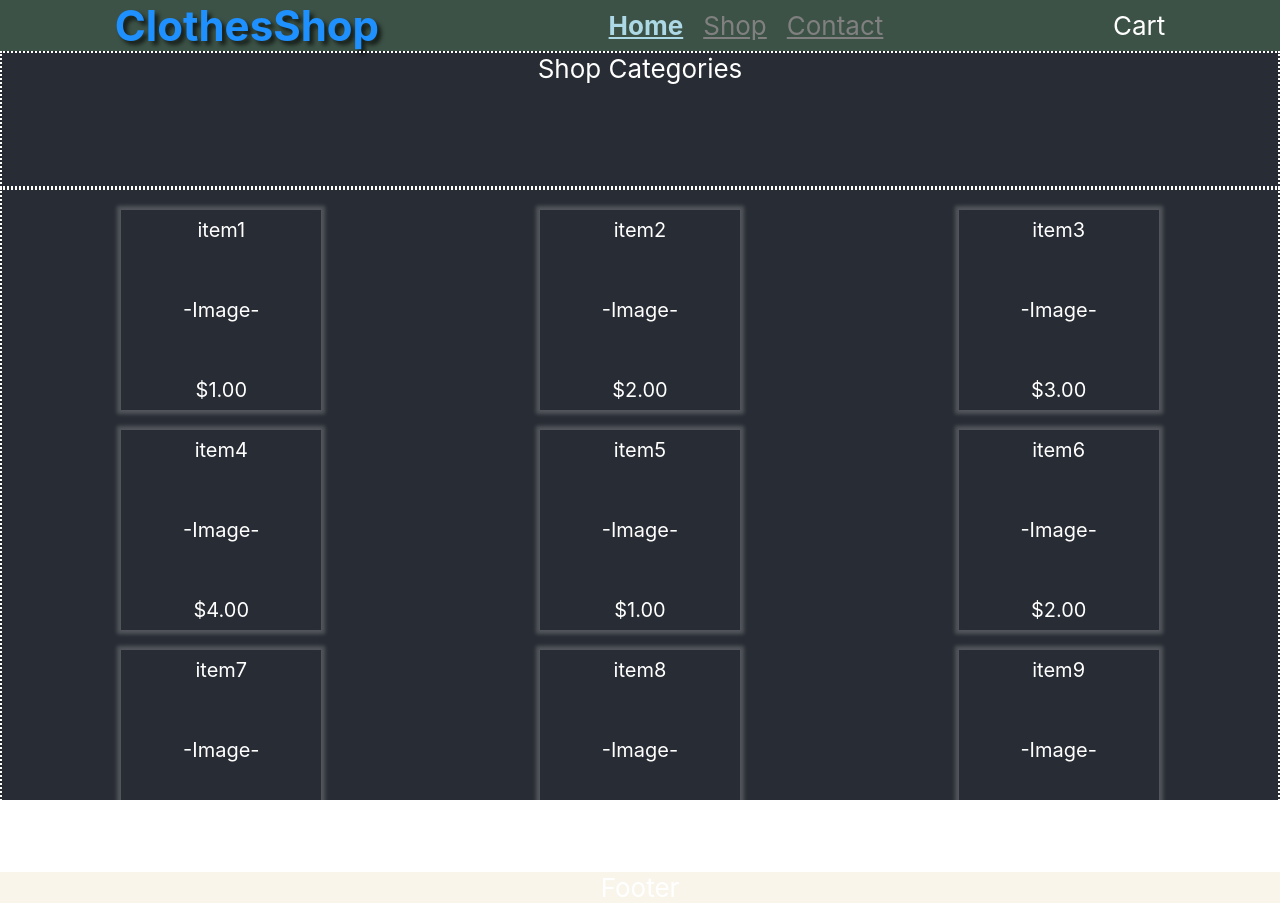
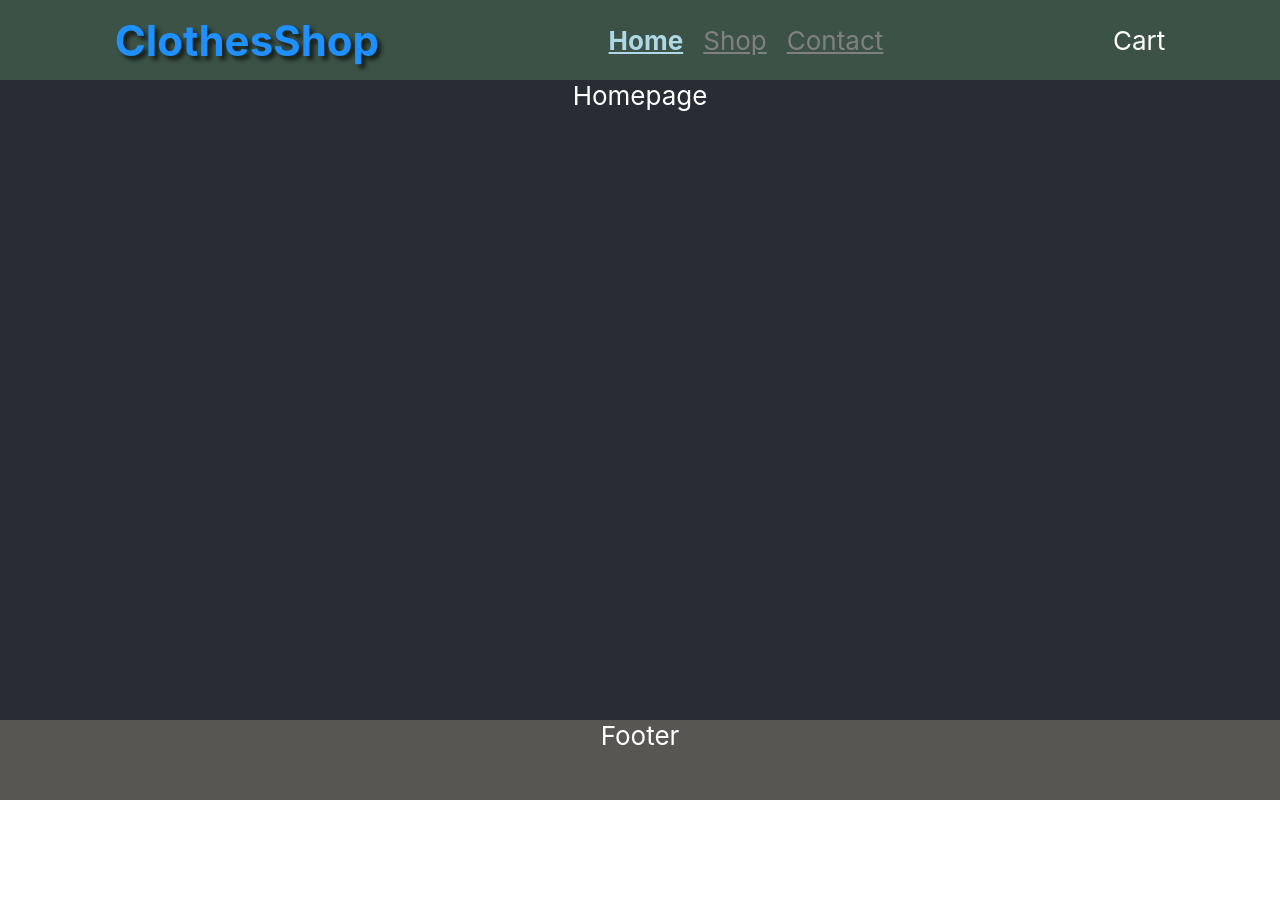
Before and after one commit to Raikho/shopping-cart, a React (Create React App) app: page / in a window 1280 px wide. After the commit the page ends 800 px from the top, so only its background shows below. Built offline with nearby package versions, Linux system fonts and the light colour scheme.

Commit message:
use params for item category and filter items

```diff
--- a/src/App.js
+++ b/src/App.js
@@ -14,10 +14,14 @@ function App() {
       <header className="App-header">
         <BrowserRouter>
           <Routes>
-            <Route path='/' element={<MainLayout />} >
-              <Route path='/' element={<ShopLayout />} >
-                <Route path='/' element={<ItemList />} />
+            <Route element={<MainLayout />} >
+              <Route path='/' element={<Homepage />} />
+              <Route path='shop' element={<ShopLayout />} >
+                {/* <Route path='/shop/new' element={<div>./shop index reached</div>} /> */}
+                <Route path=':cat' element={<ItemList />} />
+                <Route path='*' element={<div>DEFAULT PATH after shop</div>} />
               </Route>
+              <Route path='contact' element={<Contact />} />
             </Route>
           </Routes>
 {/* <div className='header'>
--- a/src/Header.js
+++ b/src/Header.js
@@ -6,7 +6,7 @@ const Header = props => {
             <div className="store-title">ClothesShop</div>
             <div className="nav-container">
                 <NavLink to='/' >Home</NavLink>
-                <NavLink to='shop' >Shop</NavLink>
+                <NavLink to='shop/all' >Shop</NavLink>
                 <NavLink to='contact' >Contact</NavLink>
             </div>
             <div className="cart-button">Cart</div>
--- a/src/ShopLayout.js
+++ b/src/ShopLayout.js
@@ -1,25 +1,39 @@
 import uniqid from 'uniqid';
 import { useState } from 'react';
-import { Outlet } from 'react-router-dom';
+import { Outlet, useParams, NavLink } from 'react-router-dom';
 
 const ShopLayout = props => {
 
+    const cat = useParams().cat;
+
+
     const [items, setItems] = useState([
-        {name: 'item1', price: 1, id: uniqid()},
-        {name: 'item2', price: 2, id: uniqid()},
-        {name: 'item3', price: 3, id: uniqid()},
-        {name: 'item4', price: 4, id: uniqid()},
-        {name: 'item5', price: 1, id: uniqid()},
-        {name: 'item6', price: 2, id: uniqid()},
-        {name: 'item7', price: 3, id: uniqid()},
-        {name: 'item8', price: 4, id: uniqid()},
-        {name: 'item9', price: 5, id: uniqid()},
+        {name: 'shirt1', cat: 'shirts', price: 1, id: uniqid()},
+        {name: 'shirt2', cat: 'shirts', price: 2, id: uniqid()},
+        {name: 'shirt3', cat: 'shirts', price: 3, id: uniqid()},
+        {name: 'pants1', cat: 'pants', price: 4, id: uniqid()},
+        {name: 'pants2', cat: 'pants', price: 1, id: uniqid()},
+        {name: 'pants3', cat: 'pants', price: 2, id: uniqid()},
+        {name: 'shoes1', cat: 'shoes', price: 3, id: uniqid()},
+        {name: 'shoes2', cat: 'shoes', price: 4, id: uniqid()},
+        {name: 'shoes3', cat: 'shoes', price: 5, id: uniqid()},
     ]);
+
+    const getItemsByCat = () => {
+        if (cat === 'all') return items;
+        return items.filter(item => item.cat === cat);
+    }
 
     return (
         <div className="shop-layout">
-            <div className="categories">Shop Categories</div>
-            <Outlet context={[items]} />
+            {cat}
+            <div className="categories">
+                <div className="cat-title">Shop Categories</div>
+                <NavLink to='/shop/shirts'>Shirts </NavLink>
+                <NavLink to='/shop/pants'>Pants </NavLink>
+                <NavLink to='/shop/all'>All</NavLink>
+            </div>
+            <Outlet context={[getItemsByCat()]} />
         </div>
     )
 }
```
